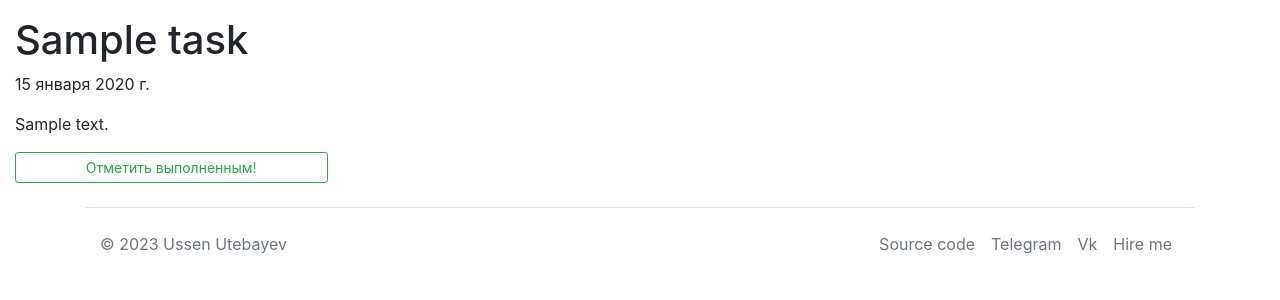
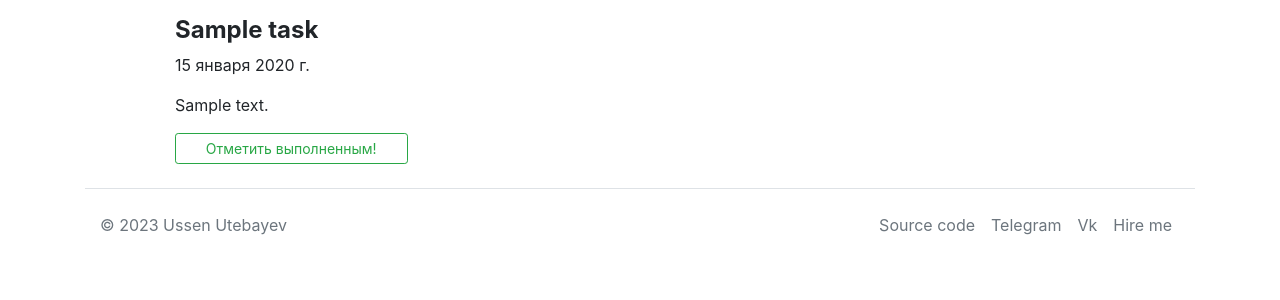
Before and after one commit to UsenUtebayev/to-do-django, a Django app: page /1/ in a window 1280 px wide. Shown: the part 56-356 px from the top of the page. Run offline with Django 4.2, Linux system fonts and the light colour scheme; a user stored in the database is signed in; tables that the repository leaves empty hold one stand-in row (values such as "Sample post"); some libraries are stand-ins or nearby versions.

Commit message:
-fix: container size

```diff
--- a/templates/task-detail.html
+++ b/templates/task-detail.html
@@ -1,8 +1,8 @@
 {% extends 'base.html' %}
 {% load static %}
 {% block content %}
-    <div class="d-flex flex-column container-fluid align-content-center mt-3">
-        <h1>{{ task_item.name }}</h1>
+    <div class="d-flex w-75 flex-column container-fluid align-content-center mt-3">
+        <h4><strong>{{ task_item.name }}</strong></h4>
         <p>{{ task_item.created_at | date }}</p>
         <p>{{ task_item.description | safe }}</p>
         <form class="w-25" action="{% url 'delete-task' task_item.id %} ">
@@ -11,7 +11,6 @@
                 выполненным!
             </button>
         </form>
-
     </div>
 
 {% endblock %}
```
